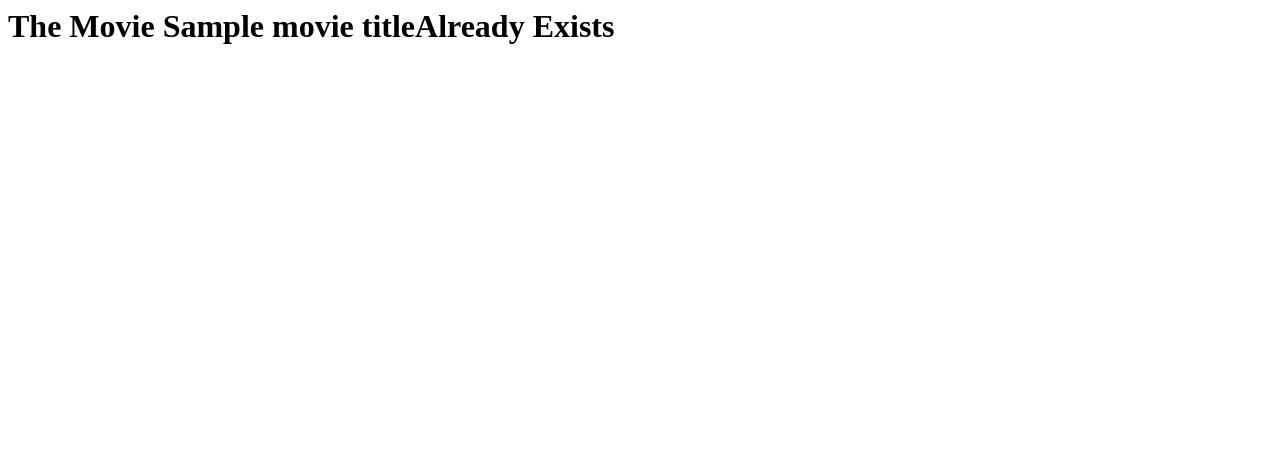
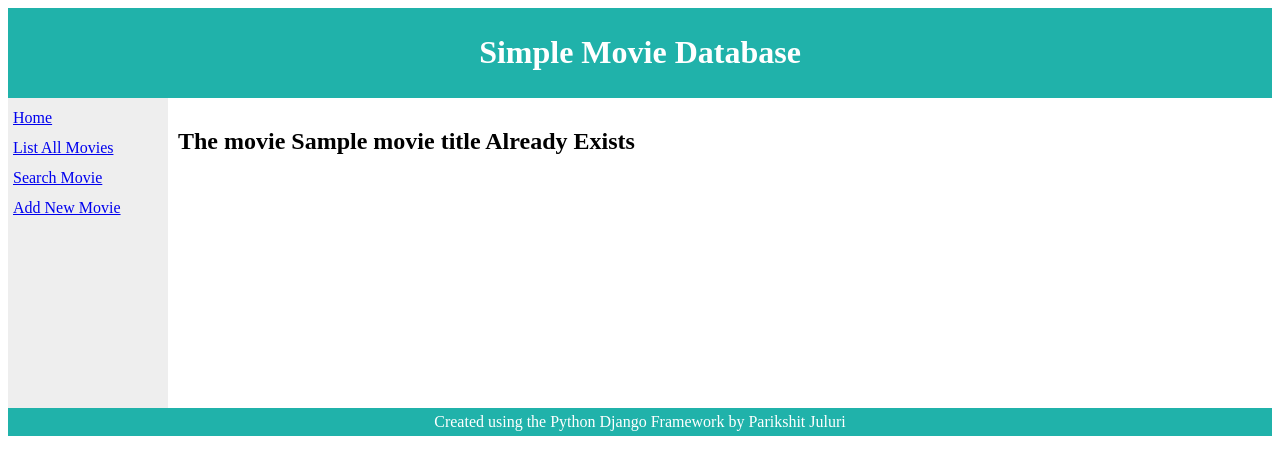
Before and after one commit to pari685/movies, a Django app: template templates/movie_exists.html in a window 1280 px wide. Shown: the top 475 px of the page. Run offline with Django 3.2, Linux system fonts and the light colour scheme; the template is opened without the code that fills it: most values are stand-ins (such as "Sample title", 1, 10 or a date in 2020); parts of the project's set-up code (start-up, migrations or seed data) failed here and were passed over.

Commit message:
Search name like

```diff
--- a/MovieDB/views.py
+++ b/MovieDB/views.py
@@ -48,8 +48,8 @@ def search(request):
         if form.is_valid():
             movie_listing = []
             # Check if the movie already exists in the database
-            for movie_object in  Movie.objects.filter(title=request.GET['title']):
-                movie_dict = {'movie_object':movie_object}
+            for movie_object in Movie.objects.filter(title__contains=request.GET['title']):
+                movie_dict = {'movie_object': movie_object}
                 movie_listing.append(movie_dict)
             if len(movie_listing) > 0:
                 return render_to_response('results.html', {'search_string': request.GET['title'],
--- a/templates/movie_exists.html
+++ b/templates/movie_exists.html
@@ -1 +1,59 @@
-<h1> The Movie {{ movie_title }}Already Exists </h1>
+
+
+<!DOCTYPE html>
+<html>
+<head>
+<style>
+#header {
+    background-color:lightseagreen;
+    color:white;
+    text-align:center;
+    padding:5px;
+}
+#nav {
+    line-height:30px;
+    background-color:#eeeeee;
+    height:300px;
+    width:150px;
+    float:left;
+    padding:5px;
+}
+#section {
+    width:500px;
+    float:left;
+    padding:10px;
+}
+#footer {
+    background-color:lightseagreen;
+    color:white;
+    clear:both;
+    text-align:center;
+   padding:5px;
+}
+</style>
+</head>
+<body>
+
+<div id="header">
+<h1>Simple Movie Database</h1>
+</div>
+
+<div id="nav">
+    <a href="..">Home</a><br>
+    <a href="../listmovie/">List All Movies</a><br>
+    <a href="../searchmovie">Search Movie</a><br>
+    <a href="../addmovieform/">Add New Movie</a><br>
+<br>
+</div>
+
+
+<div id="section">
+    <h2> The movie {{movie_title}} Already Exists </h2>
+
+</div>
+
+<div id="footer">
+Created using the Python Django Framework by Parikshit Juluri
+</div>
+
+</body>
```
Also changed, not shown: 1 other file.
